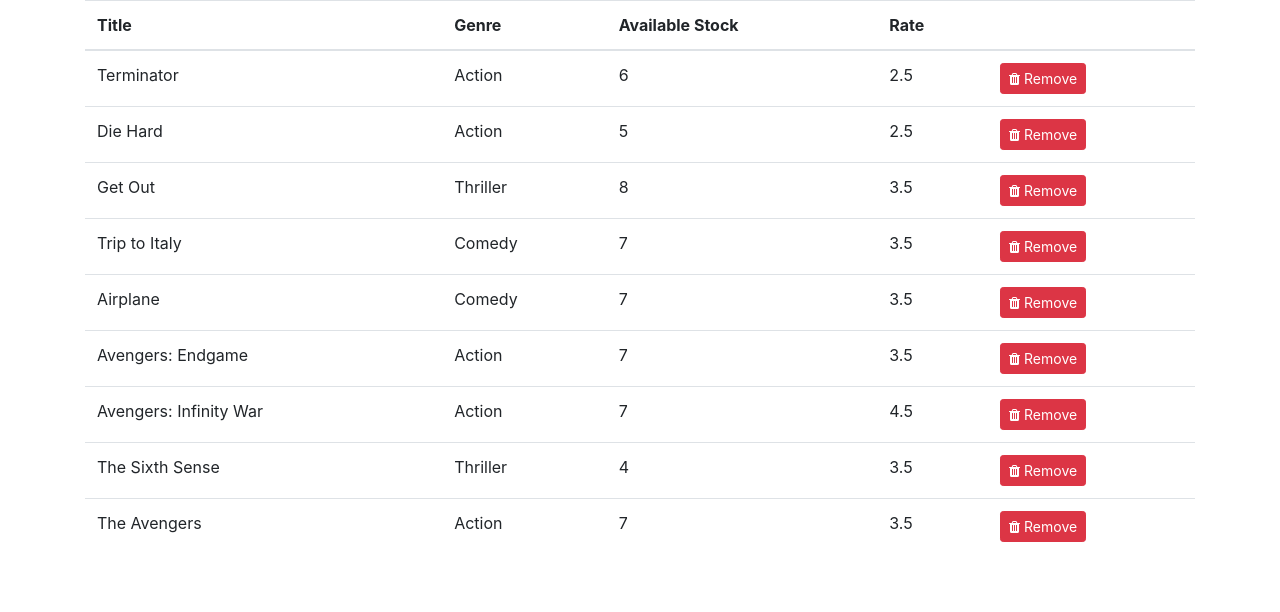
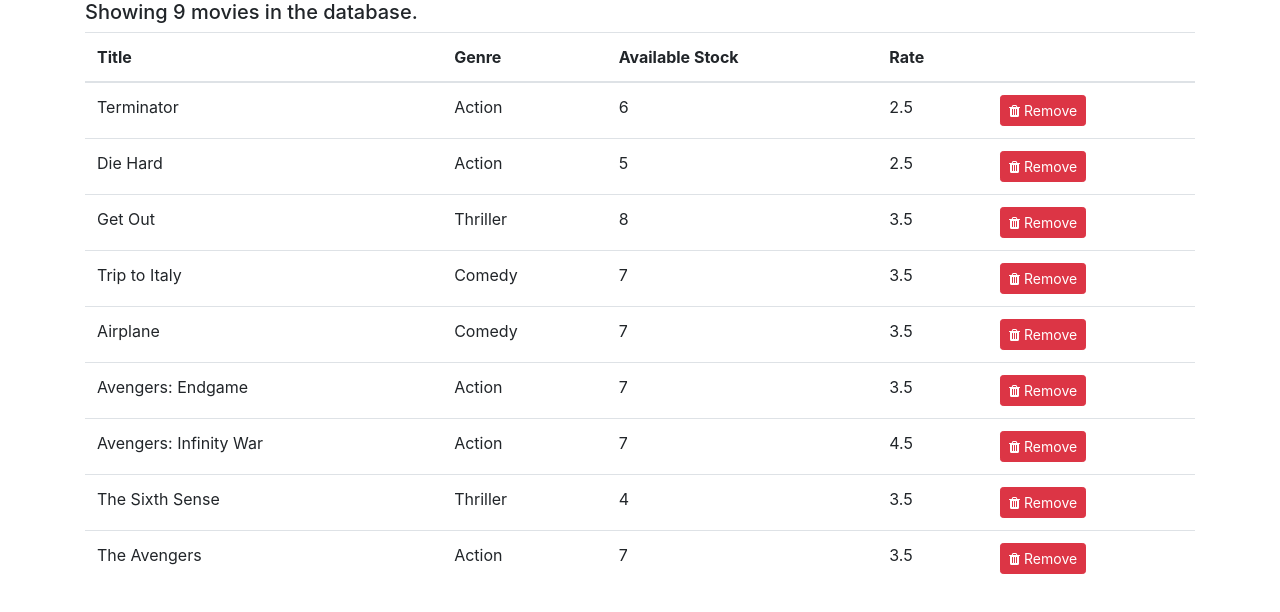
Before and after one commit to naseebbajracharya/movie-rental-react, a React (Create React App) app: page / in a window 1280 px wide. Shown: the top 612 px of the page. Built offline with nearby package versions, Linux system fonts and the light colour scheme.

Commit message:
addition of conditional rendering in movies component

```diff
--- a/src/components/movies.jsx
+++ b/src/components/movies.jsx
@@ -13,7 +13,16 @@ class Movies extends Component {
     };
 
     render() {
-        return <table className="table table-hover">
+
+        const {length: count} = this.state.movies;
+
+        if (count === 0)
+        return <h5>Sorry, there are no movies in the database!</h5>;
+
+        return (
+            <React.Fragment>
+                <h5>Showing {count} movies in the database.</h5>
+        <table className="table table-hover">
             <thead>
                 <tr>
                     <th>Title</th>
@@ -36,6 +45,10 @@ class Movies extends Component {
 
             </tbody>
         </table>
+        </React.Fragment>
+        );
+
+
     }
 }
 
```
Also changed, not shown: 1 other file (tests, documents, lock files or other folders).
